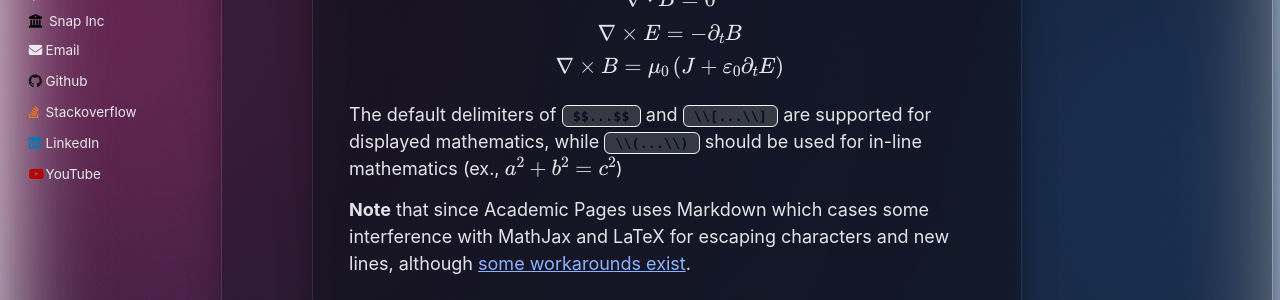
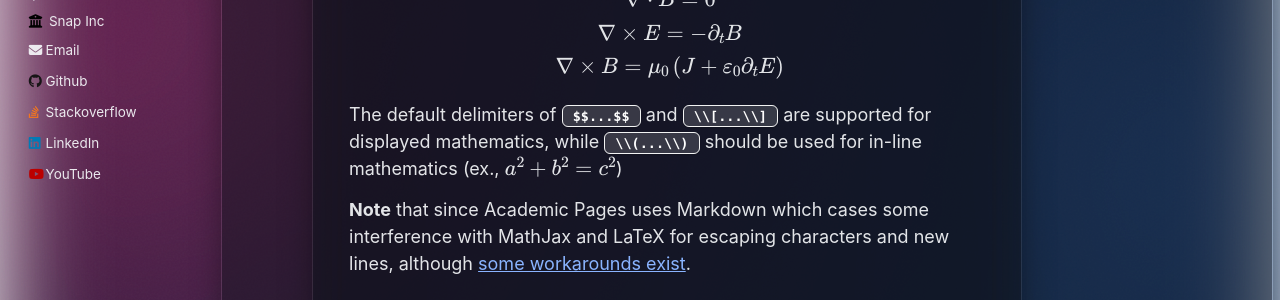
Before and after one commit to SheldonWangRJT/SheldonWangRJT.Github.io, a Jekyll site: the page built from _pages/markdown.md, in a window 1280 px wide and 1400 px high, scrolled down 1042 px. Shown: the part 369-669 px from the top of the window. Built offline with Jekyll 4.4.1, drawn with Linux system fonts in a browser that asks for light colours.

Commit message:
Typography: set inline code text to white for maximum contrast

```diff
--- a/assets/css/main.scss
+++ b/assets/css/main.scss
@@ -242,7 +242,7 @@ pre, code, kbd, samp {
 .archive .list__item p code,
 .archive .list__item li code {
   background-color: rgba(255, 255, 255, 0.15);
-  color: #0b1020;
+  color: #ffffff;
   font-weight: 600;
   padding: 0.15em 0.35em;
   border-radius: 6px;
```
